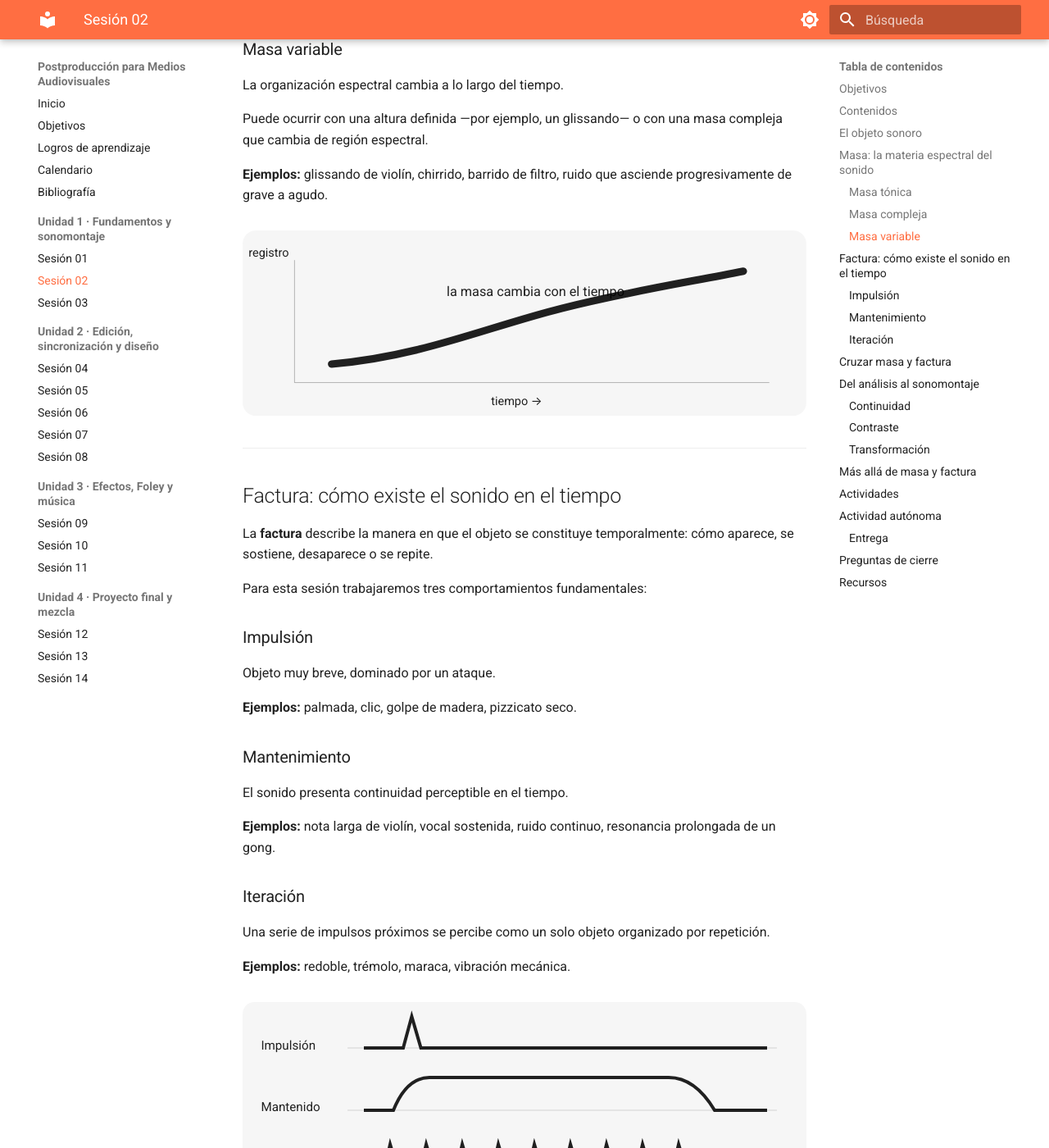
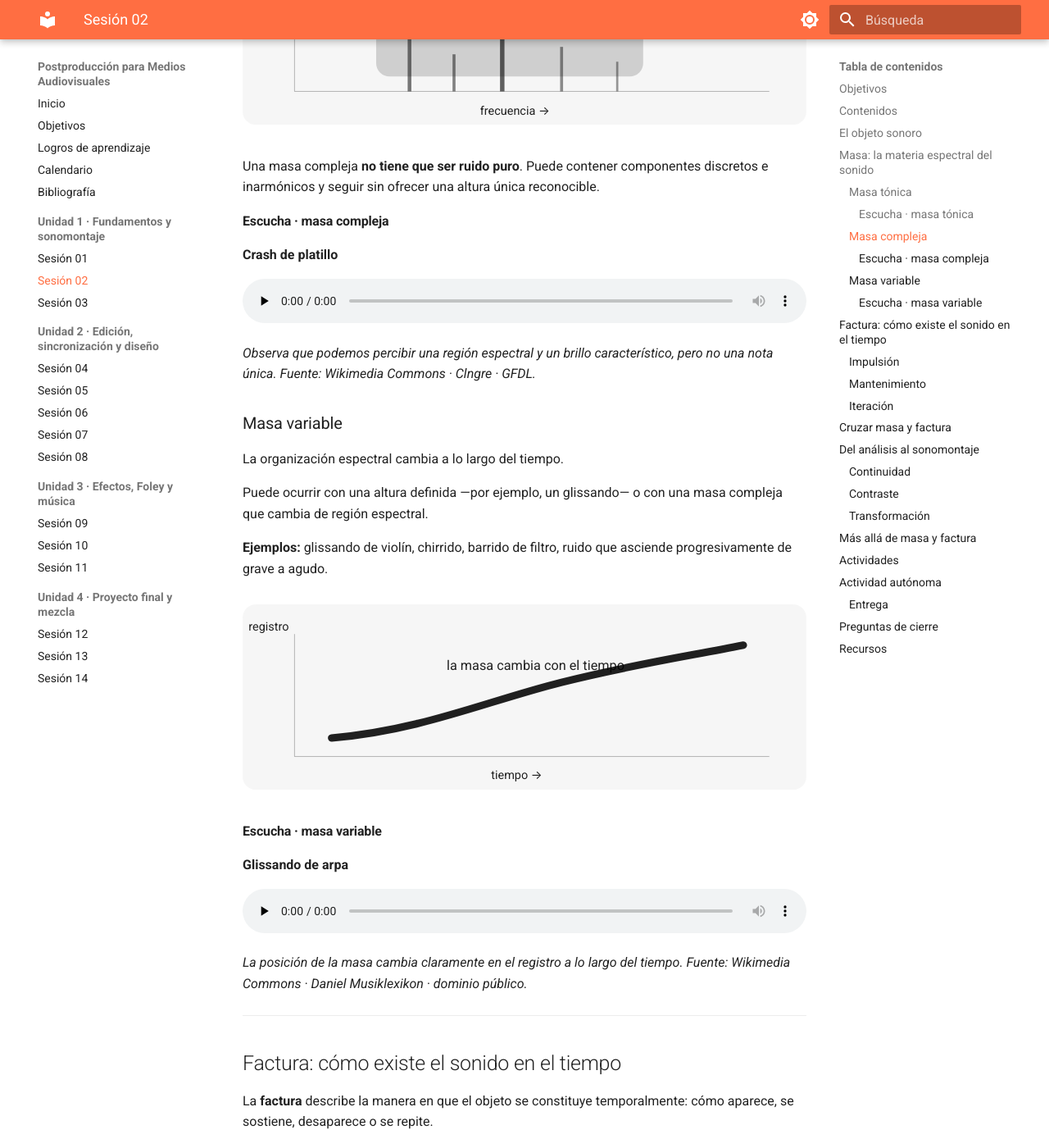
Before and after one commit to joseurgilesc/posrproducci-n-audiovisuales, an MkDocs documentation site: the page built from docs/sesiones/sesion-02.md, in a window 1280 px wide and 1400 px high, scrolled down 2520 px. Shown: the whole window at 82% size. Built offline with MkDocs 1.6.1 and Material for MkDocs 9.7.7, drawn with Linux system fonts in a browser that asks for light colours; some of the changed text lies outside the part shown.

Commit message:
Añade ejemplos sonoros reproducibles a la sesión 02

```diff
--- a/docs/sesiones/sesion-02.md
+++ b/docs/sesiones/sesion-02.md
@@ -67,6 +67,17 @@ Posee una altura claramente reconocible. Puede cantarse o relacionarse con una n
 
 Aunque un piano tenga numerosos armónicos, el oído puede integrarlos alrededor de una altura principal. Por eso **masa tónica no significa espectro simple**.
 
+#### Escucha · masa tónica
+
+**Onda sinusoidal de 440 Hz (La4)**
+
+<audio controls preload="none" style="width:100%">
+  <source src="https://commons.wikimedia.org/wiki/Special:Redirect/file/440_Sine_wave.ogg" type="audio/ogg">
+  Tu navegador no soporta reproducción de audio.
+</audio>
+
+*Escucha una altura completamente estable y definida. Fuente: Wikimedia Commons · Ubershmekel · CC0.*
+
 ### Masa compleja
 
 No posee una altura precisa, aunque puede localizarse globalmente como grave, media o aguda.
@@ -91,6 +102,17 @@ No posee una altura precisa, aunque puede localizarse globalmente como grave, me
 
 Una masa compleja **no tiene que ser ruido puro**. Puede contener componentes discretos e inarmónicos y seguir sin ofrecer una altura única reconocible.
 
+#### Escucha · masa compleja
+
+**Crash de platillo**
+
+<audio controls preload="none" style="width:100%">
+  <source src="https://commons.wikimedia.org/wiki/Special:Redirect/file/Crash_cymbal.ogg" type="audio/ogg">
+  Tu navegador no soporta reproducción de audio.
+</audio>
+
+*Observa que podemos percibir una región espectral y un brillo característico, pero no una nota única. Fuente: Wikimedia Commons · Clngre · GFDL.*
+
 ### Masa variable
 
 La organización espectral cambia a lo largo del tiempo.
@@ -111,6 +133,17 @@ Puede ocurrir con una altura definida —por ejemplo, un glissando— o con una
 </svg>
 </div>
 
+#### Escucha · masa variable
+
+**Glissando de arpa**
+
+<audio controls preload="none" style="width:100%">
+  <source src="https://commons.wikimedia.org/wiki/Special:Redirect/file/Gliss.ogg" type="audio/ogg">
+  Tu navegador no soporta reproducción de audio.
+</audio>
+
+*La posición de la masa cambia claramente en el registro a lo largo del tiempo. Fuente: Wikimedia Commons · Daniel Musiklexikon · dominio público.*
+
 ---
 
 ## Factura: cómo existe el sonido en el tiempo
@@ -125,6 +158,13 @@ Objeto muy breve, dominado por un ataque.
 
 **Ejemplos:** palmada, clic, golpe de madera, pizzicato seco.
 
+<audio controls preload="none" style="width:100%">
+  <source src="https://commons.wikimedia.org/wiki/Special:Redirect/file/Clap1.ogg" type="audio/ogg">
+  Tu navegador no soporta reproducción de audio.
+</audio>
+
+*Ejemplo: palmada breve. Fuente: Wikimedia Commons · WikiGrower1 · CC BY 4.0.*
+
 ### Mantenimiento
 
 El sonido presenta continuidad perceptible en el tiempo.
@@ -136,6 +176,22 @@ El sonido presenta continuidad perceptible en el tiempo.
 Una serie de impulsos próximos se percibe como un solo objeto organizado por repetición.
 
 **Ejemplos:** redoble, trémolo, maraca, vibración mecánica.
+
+**Maracas**
+
+<audio controls preload="none" style="width:100%">
+  <source src="https://commons.wikimedia.org/wiki/Special:Redirect/file/Maracas.ogg" type="audio/ogg">
+  Tu navegador no soporta reproducción de audio.
+</audio>
+
+**Redoble**
+
+<audio controls preload="none" style="width:100%">
+  <source src="https://commons.wikimedia.org/wiki/Special:Redirect/file/Drum_Roll_Intro.ogg" type="audio/ogg">
+  Tu navegador no soporta reproducción de audio.
+</audio>
+
+*En ambos casos, múltiples impulsos próximos se integran perceptivamente como un objeto iterativo. Fuentes: Wikimedia Commons; Maracas, dominio público; Drum Roll Intro, CC0.*
 
 <div style="max-width:860px;margin:1.5rem auto;">
 <svg viewBox="0 0 860 330" width="100%" role="img" aria-label="Comparación gráfica entre impulsión, mantenimiento e iteración">
@@ -277,6 +333,12 @@ En esta sesión nos concentraremos en masa y factura para construir una primera
 
 ## Actividades
 
+!!! tip "Ejercicio rápido de escucha"
+    Reproduce los ejemplos anteriores **sin mostrar inicialmente su clasificación**. Pide al grupo que responda primero:
+    1. ¿Hay una altura definida?
+    2. ¿La masa permanece estable o cambia?
+    3. ¿Es un impulso, un sonido mantenido o una iteración?
+
 1. **Escucha inicial:** identificar rápidamente si distintos sonidos son tónicos, complejos o variables.
 2. **Clasificación temporal:** reconocer impulsión, mantenimiento e iteración.
 3. **Matriz masa × factura:** clasificar entre 8 y 12 sonidos proporcionados por el docente.
@@ -339,6 +401,12 @@ El montaje debe incluir conscientemente:
 - Schaeffer, Pierre. *Treatise on Musical Objects: An Essay Across Disciplines*. University of California Press, 2017.
 - Obra de referencia: *Fragtraz* u otro montaje sonoro seleccionado para la clase.
 - Material complementario sobre tipología y morfología del objeto sonoro disponible en Classroom.
+- [Wikimedia Commons · 440 Sine wave](https://commons.wikimedia.org/wiki/File:440_Sine_wave.ogg)
+- [Wikimedia Commons · Crash cymbal](https://commons.wikimedia.org/wiki/File:Crash_cymbal.ogg)
+- [Wikimedia Commons · Gliss](https://commons.wikimedia.org/wiki/File:Gliss.ogg)
+- [Wikimedia Commons · Clap1](https://commons.wikimedia.org/wiki/File:Clap1.ogg)
+- [Wikimedia Commons · Maracas](https://commons.wikimedia.org/wiki/File:Maracas.ogg)
+- [Wikimedia Commons · Drum Roll Intro](https://commons.wikimedia.org/wiki/File:Drum_Roll_Intro.ogg)
 
 ---
 
```
